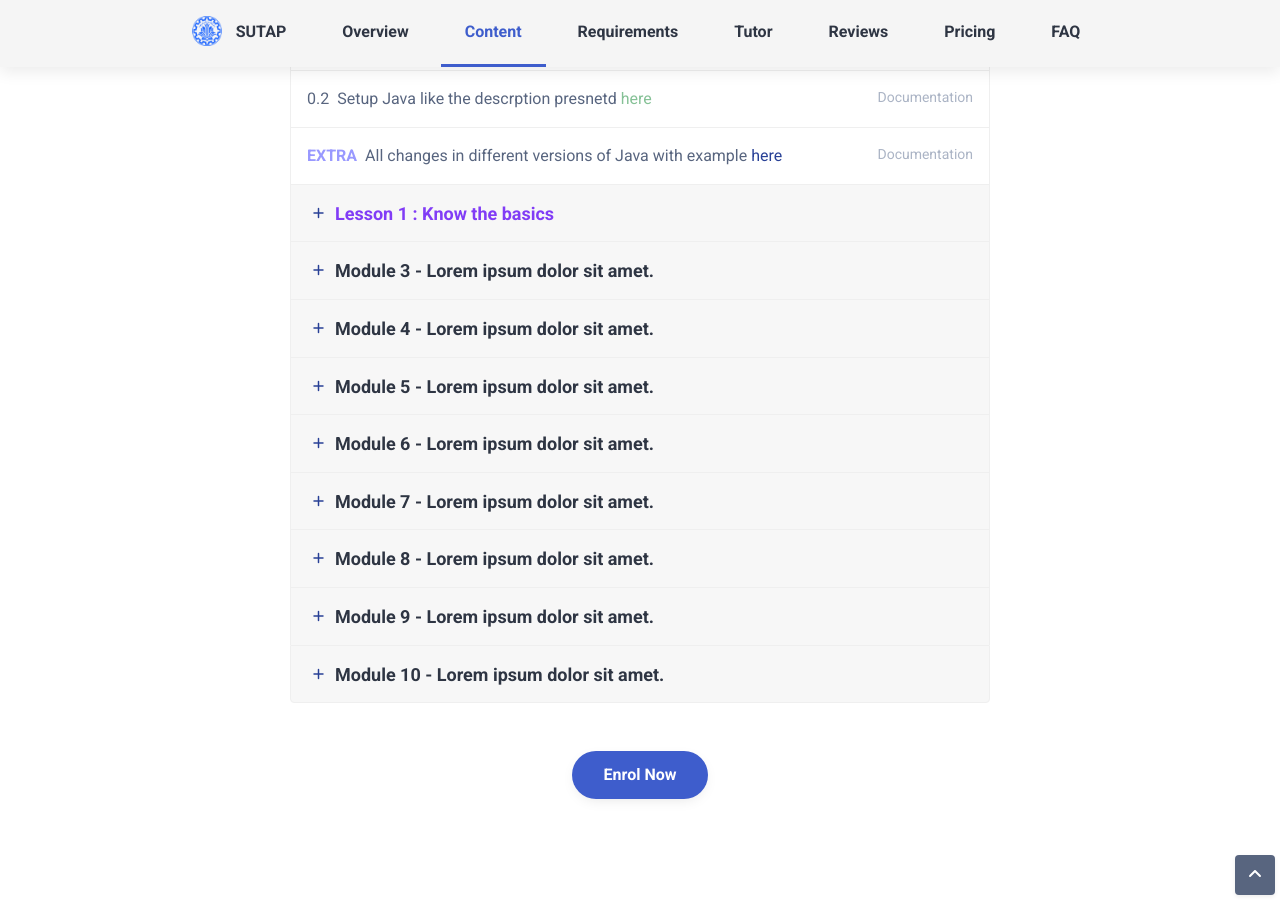
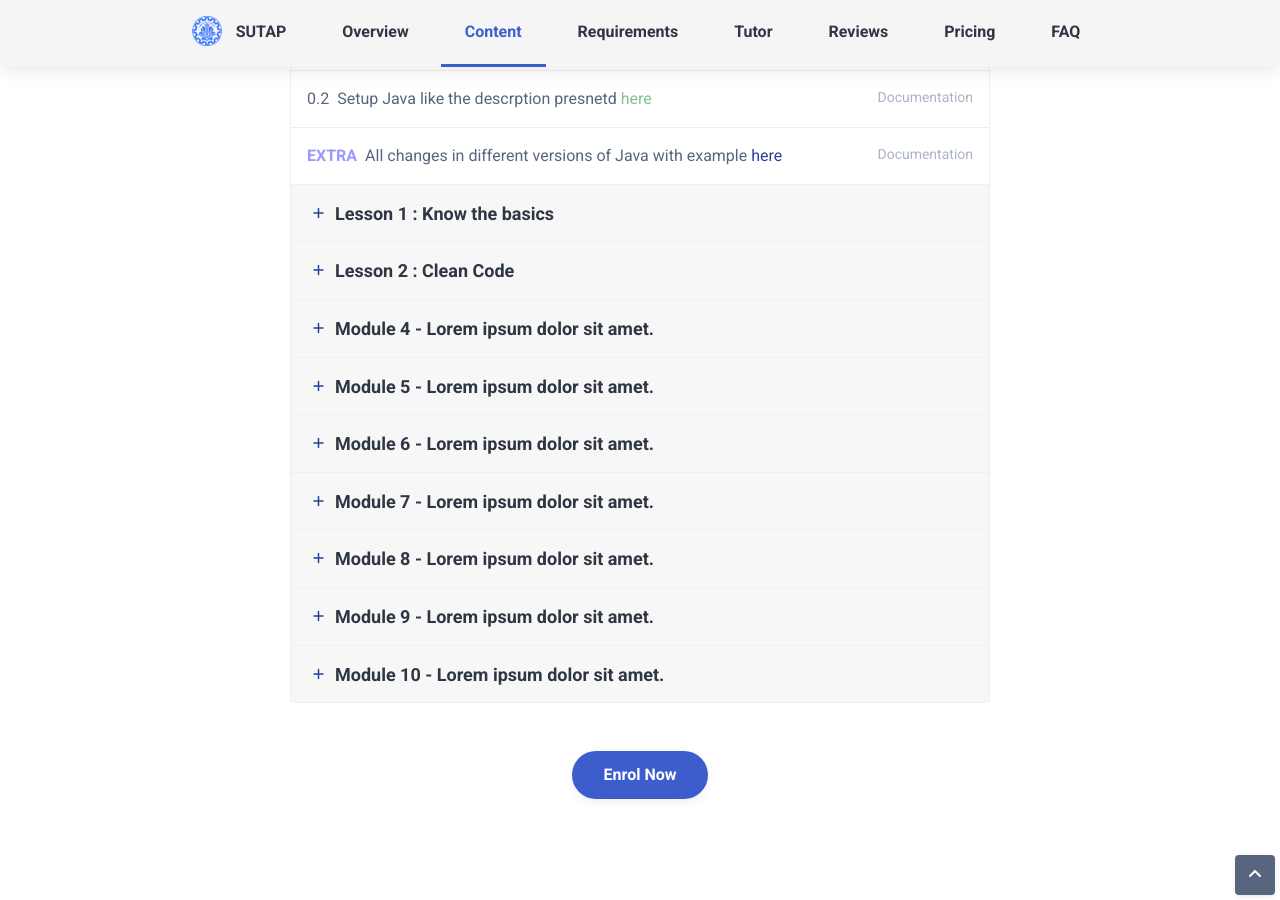
Before and after one commit to AdvProg2020/AdvProg2020.github.io, a Jekyll site: the page built from index.html, in a window 1280 px wide and 900 px high, scrolled down 1844 px. Built offline with Jekyll 4.4.1, drawn with Linux system fonts in a browser that asks for light colours; nearby versions of some CDN libraries; library files that are not in the unit come from our copies.

Commit message:
Lesson2 added

```diff
--- a/_layouts/single.html
+++ b/_layouts/single.html
@@ -216,7 +216,7 @@
                             <div class="module-header card-header" id="module-heading-1">
                                 <h4 class="module-title mb-0">
                                     <a class="card-toggle module-toggle" href="#module-1" data-toggle="collapse"
-                                       data-target="#module-1" aria-expanded="true" aria-controls="module-1" style="color : #813CF6">
+                                       data-target="#module-1" aria-expanded="true" aria-controls="module-1">
                                         <i class="module-toggle-icon fas fa-minus mr-2"></i>
                                         Lesson 0 : Let's get started !
                                     </a>
@@ -281,6 +281,7 @@
                                                 </p>
                                             </div>
                                             <div class="col-3 text-right extra-info">00:04:31
+                                                <p></p>
                                                 <p>
                                                     00:05:31
                                                 </p>
@@ -318,13 +319,13 @@
                             </div>
                             <!--//module-content-->
                         </div>
-                        <!--//module-item-->
+                        <!--//Lesson0-->
 
                         <div class="module-item card">
                             <div class="module-header card-header" id="module-heading-2">
                                 <h4 class="module-title mb-0">
                                     <a class="card-toggle module-toggle" href="#module-2" data-toggle="collapse"
-                                       data-target="#module-2" aria-expanded="true" aria-controls="module-2" style="color : #813CF6">
+                                       data-target="#module-2" aria-expanded="true" aria-controls="module-2">
                                         <i class="module-toggle-icon fas fa-plus mr-2"></i>
                                         Lesson 1 : Know the basics
                                     </a>
@@ -409,7 +410,7 @@
                             </div>
                             <!--//module-content-->
                         </div>
-                        <!--//module-item-->
+                        <!--//Lesson1-->
 
                         <div class="module-item card">
                             <div class="module-header card-header" id="module-heading-3">
@@ -417,7 +418,7 @@
                                     <a class="card-toggle module-toggle" href="#module-3" data-toggle="collapse"
                                        data-target="#module-3" aria-expanded="true" aria-controls="module-3">
                                         <i class="module-toggle-icon fas fa-plus mr-2"></i>
-                                        Module 3 - Lorem ipsum dolor sit amet.
+                                        Lesson 2 : Clean Code
                                     </a>
                                 </h4>
                             </div>
@@ -425,41 +426,73 @@
 
                             <div id="module-3" class="module-content collapse" aria-labelledby="module-heading-3">
                                 <div class="card-body p-0">
-                                    <div class="module-sub-item p-3">
-                                        <div class="row justify-content-between">
-                                            <div class="col-9"><span
-                                                    class="theme-text-secondary mr-2">3.1</span>Module Intro Video
-                                            </div>
-                                            <div class="col-3 text-right extra-info">02:30</div>
-                                        </div>
-                                    </div>
-                                    <!--//module-sub-item-->
-                                    <div class="module-sub-item p-3">
-                                        <div class="row justify-content-between">
-                                            <div class="col-9"><span
-                                                    class="theme-text-secondary mr-2">3.2</span>Module Lorem Ipsum
-                                            </div>
-                                            <div class="col-3 text-right extra-info">15:20</div>
-                                        </div>
-                                    </div>
-                                    <!--//module-sub-item-->
-                                    <div class="module-sub-item p-3">
-                                        <div class="row justify-content-between">
-                                            <div class="col-9"><span
-                                                    class="theme-text-secondary mr-2">3.3</span>Module Suscipit Arcu
-                                            </div>
-                                            <div class="col-3 text-right extra-info">23:15</div>
-                                        </div>
-                                    </div>
-                                    <!--//module-sub-item-->
-
-
+                                    <div class="module-intro p-3">
+                                        <p>
+                                            <b>
+                                                Requirements : Some of your previous codes,
+                                                get the soap ready
+                                            </b>
+                                        </p>
+                                        <p style="font-family: 'Raleway', sans-serif ; color: #BABAB9">
+                                            Clean coding is a very
+                                            important step in becoming
+                                            a good programmer.                                        </p>
+                                    </div>
+                                    <div class="module-sub-item p-3">
+                                        <div class="row justify-content-between">
+                                            <div class="col-9"><span
+                                                    class="theme-text-secondary mr-2">2.1</span>
+                                                <a href="https://www.slideshare.net/arturoherrero/clean-code-8036914">Slides</a>
+                                                on clean code
+                                            </div>
+                                            <div class="col-3 text-right extra-info"><span
+                                                    class="icon dripicons-download mr-2"></span>Slides</div>
+                                        </div>
+                                    </div>
+                                    <!--//module-sub-item-->
+                                    <div class="module-sub-item p-3">
+                                        <div class="row justify-content-between">
+                                            <div class="col-9"><span
+                                                    class="theme-text-secondary mr-2">2.2</span>A <a href="https://drive.google.com/file/d/1IMa5ikoEXWxV4BTiEkFgbgQGjWbyDPGr/view?usp=sharing">guide</a> to all shortcuts in Intellij, use "Refactor"
+                                                for easier clean code.
+                                            </div>
+                                            <div class="col-3 text-right extra-info"><span
+                                                    class="icon dripicons-download mr-2"></span>Documentation</div>
+                                        </div>
+                                    </div>
+                                    <!--//module-sub-item-->
+                                    <div class="module-sub-item p-3">
+                                        <div class="row justify-content-between">
+                                            <div class="col-9"><span
+                                                    class="theme-text-secondary mr-2">2.3</span>
+                                                Documenting your code is a must and you should never
+                                                forget about it. Start this lesson <a href="https://www.oracle.com/technical-resources/articles/java/javadoc-tool.html">here</a>
+                                            </div>
+                                            <div class="col-3 text-right extra-info"><span
+                                                    class="icon dripicons-download mr-2"></span>Documentation</div>
+                                        </div>
+                                    </div>
+                                    <!--//module-sub-item-->
+                                    <div class="module-sub-item p-3">
+                                        <div class="row justify-content-between">
+                                            <div class="col-9"><span
+                                                    class="theme-text-secondary mr-2">2.4</span>
+                                                <b>EXTRA</b>
+                                                Choosing the right name for the variable is always
+                                                important. Study <a href="https://exceptionnotfound.net/the-golden-rule-of-variable-naming/">this</a> essay or its <a href="https://virgool.io/@ilbeygi.m/the-golden-rule-of-variable-naming-dcnlzldrdaco">translation</a> to get
+                                                a better view on variable names.
+                                            </div>
+                                            <div class="col-3 text-right extra-info"><span
+                                                    class="icon dripicons-download mr-2"></span>Documentation</div>
+                                        </div>
+                                    </div>
+                                    <!--//module-sub-item-->
                                 </div>
                                 <!--//card-body-->
                             </div>
                             <!--//module-content-->
                         </div>
-                        <!--//module-item-->
+                        <!--//Lesson2-->
 
                         <div class="module-item card">
                             <div class="module-header card-header" id="module-heading-4">
```
